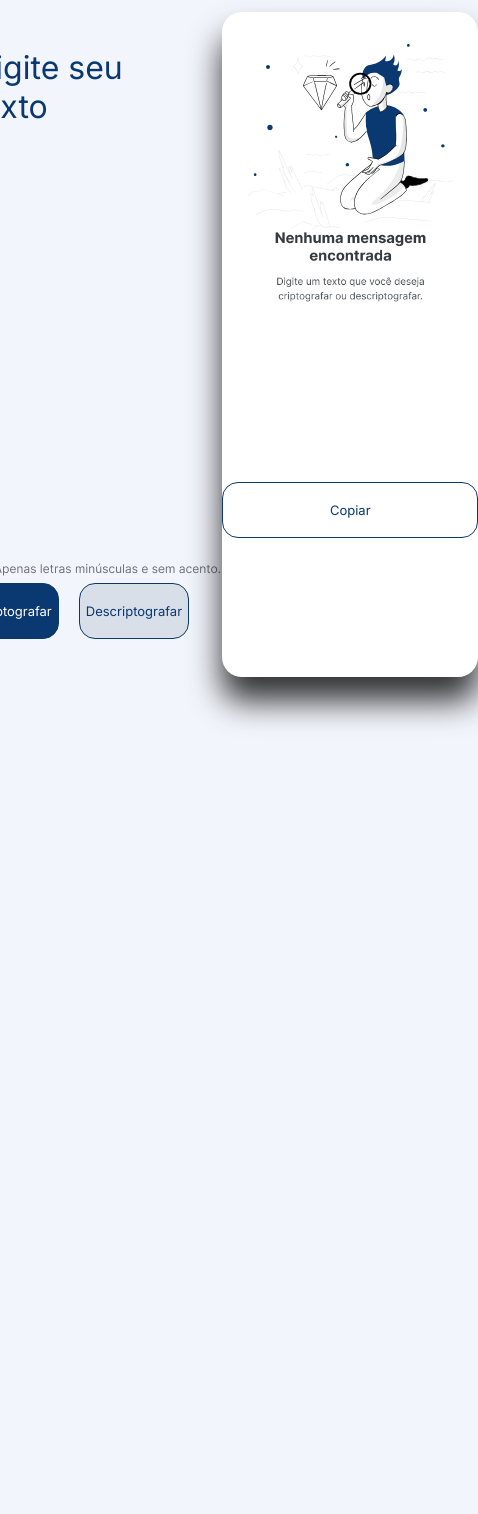
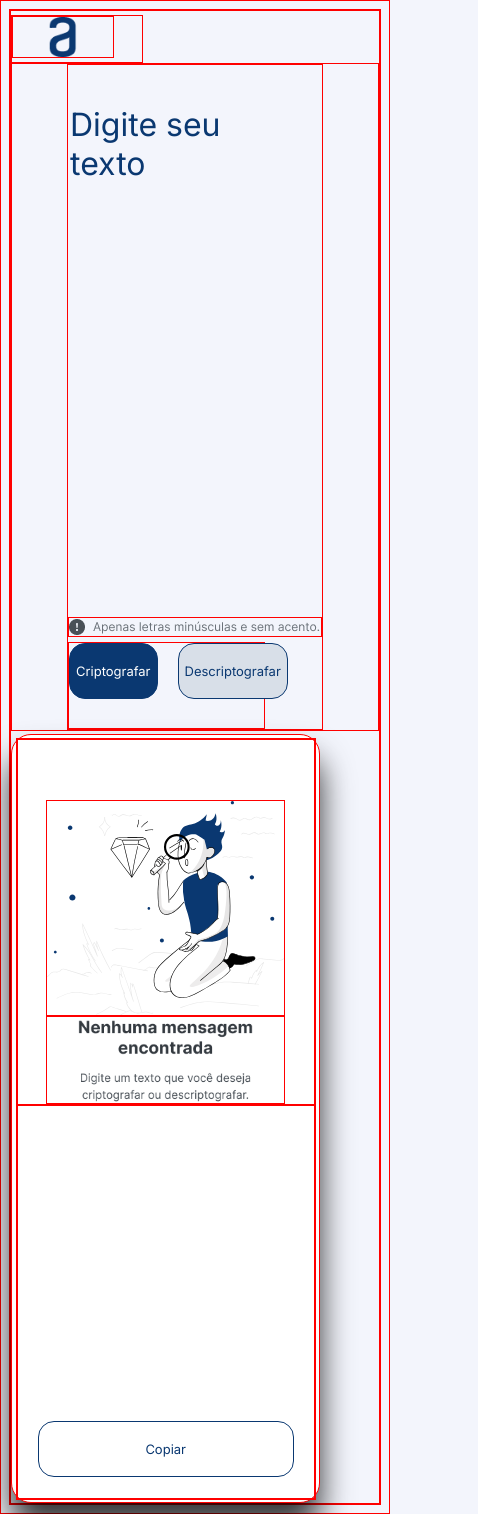
Before and after one commit to jeffersonwhitney/Encriptador-de-Texto---Alura, a plain HTML site: page index.html in a window 390 px wide. Shown: the whole page, 478 px wide, since content can reach past the window. Before the commit the page ends 844 px from the top, so only its background shows below. Drawn offline with Linux system fonts and the light colour scheme.

Commit message:
responsividade tablet

```diff
--- a/index.html
+++ b/index.html
@@ -23,6 +23,7 @@
             </div>
 
             <div class="apresentacao__direita">
+                <div class="area_util_direita">
                 <div class="figuras_direita">
                     <img src="assets/moca_sentada.svg" alt="moca_sentada" id="moca_sentada">
                     <img src="assets/nenhuma_menssagem_encontrada.png" alt="nenhuma_mensagem_encontrada" id="nenhuma_menssagem_encontrada">
@@ -30,6 +31,7 @@
                 <div class="botao_copiar_area">
                     <button type="button" id="botao_copiar">Copiar</button>
                 </div>
+                </div>
             </div>
         </section>
     </body>
--- a/style.css
+++ b/style.css
@@ -1,7 +1,7 @@
 @import url('https://fonts.googleapis.com/css2?family=Inter&display=swap');
 
 *{
-    /* border: solid 1px red; */
+    border: solid 1px red;
 }
 
 body {
@@ -23,7 +23,7 @@ body {
 }
 
 .logo{
-    width: 15vw;
+    width: 130px;
     margin-top: 1%;
 }
 
@@ -81,15 +81,24 @@ textarea::placeholder {
     background-color: white;
     border-radius: 20px;
     width: 300px;
-    height: 75vh;
+    height: 90vh;
     margin: 1% 0 0 0;
-    padding-top: 8.5%;
-    /* display: flex;
+    padding: 1%;
+    display: flex;
     flex-direction: column;
-    align-items: center; */
-    /* justify-content: center; */
+    align-items: center;
+    justify-content: center;
     box-shadow: 0px 24px 32px rgba(0, 0, 0, 0.8);
 
+}
+
+.area_util_direita
+{
+ display: flex;
+ flex-direction: column;
+ justify-content: center;
+ width: auto;
+ height: 100%;
 }
 
 .figuras_direita{
@@ -97,6 +106,7 @@ textarea::placeholder {
     flex-direction: column;
     align-items: center;
     justify-content: center;
+    padding-top: 20%;
 }
 
 #moca_sentada {
@@ -108,19 +118,19 @@ textarea::placeholder {
 }
 
 .botao_copiar_area{
-    height: 40%;
+    height: 80vh;
     display: flex;
     flex-direction: column;
     align-items: center;
     justify-content: flex-end;
-    width: auto;
+    /* width: auto; */
     margin-top: 0px;
 }
 
 #botao_copiar {
     background-color: white;
     color: #0A3871;
-    margin-top: ;
+    /* margin-top: ; */
     margin-bottom: 7%;
 }
 
@@ -134,9 +144,40 @@ button
     height: 3.5rem;
     width: 16rem;
 }
-/*
+
 @media (max-width: 600px) {
-    .apresentacao {
-        display: block;
+    .apresentacao{
+        display: flex;
+        flex-direction: column;
     }
-} */
+    .apresentacao__esquerda{
+        display: flex;
+        flex-direction: column;
+        align-items: center;
+    }
+    /* Estilos para mobile */
+  }
+
+  @media (min-width: 769px) and (max-width: 900px) {
+    .apresentacao{
+        display: flex;
+        flex-direction: column;
+    }
+    .apresentacao__esquerda{
+        display: flex;
+        flex-direction: column;
+        align-items: center;
+    }
+    .apresentacao__esquerda__usuario{
+        width: 90vw;
+    }
+    .apresentacao__esquerda__botoes{
+        width: 90vw;
+        justify-content: center;
+    }
+    /* Estilos para tablet */
+  }
+
+  @media (min-width: 1025px) {
+    /* Estilos para desktop */
+  }
```
